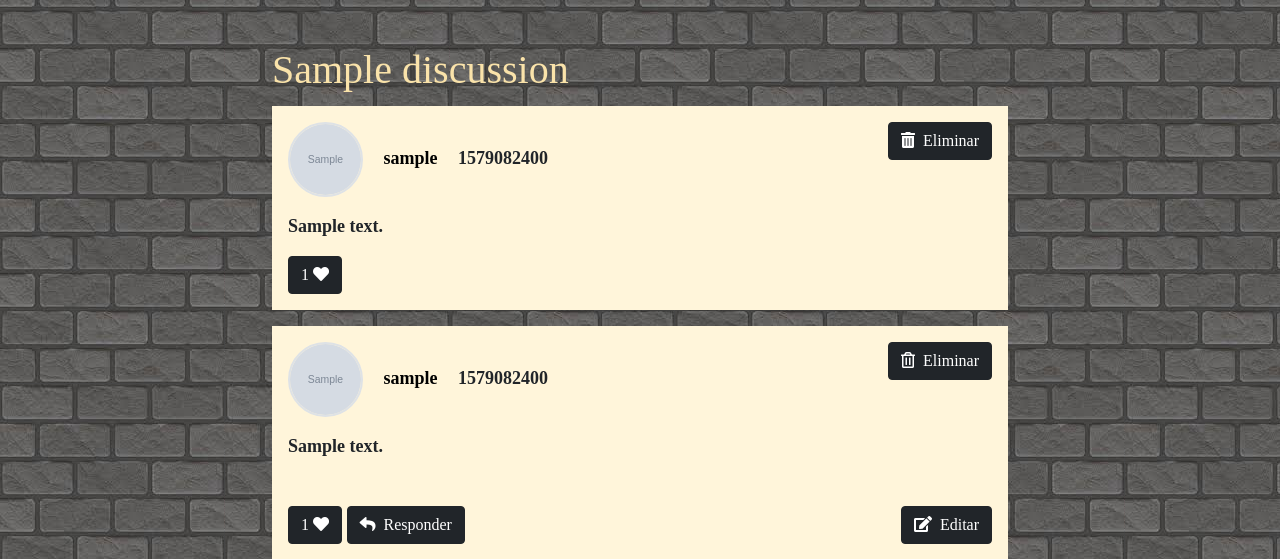
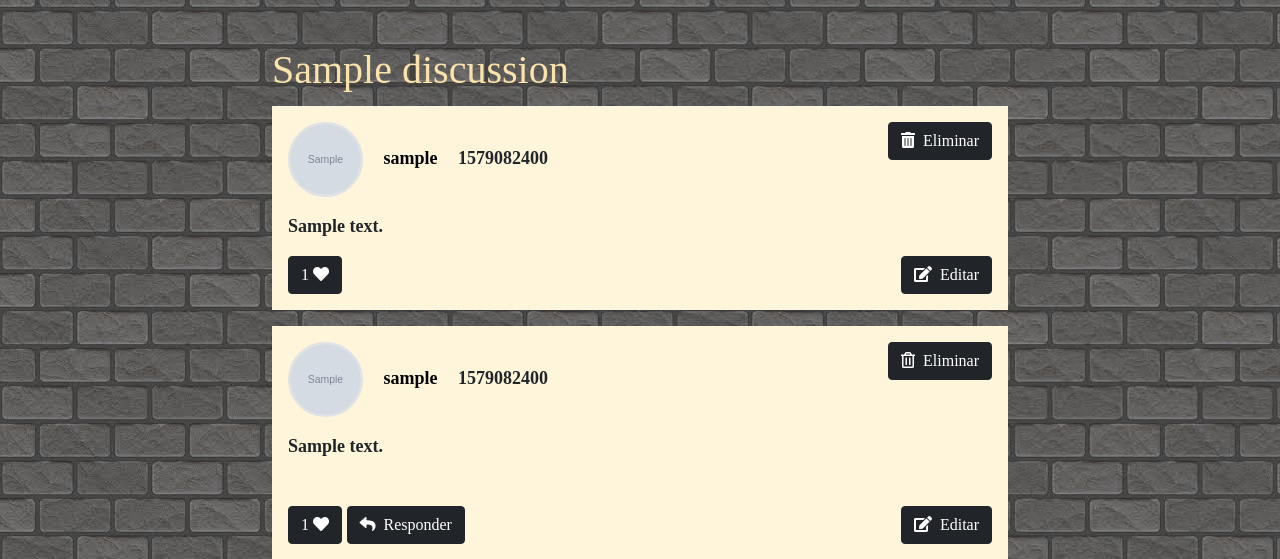
Before and after one commit to Migueel0/Ageforum, a Django app: page /1 in a window 1280 px wide. Shown: the part 66-625 px from the top of the page. Run offline with Django 3.2, Linux system fonts and the light colour scheme; a user stored in the database is signed in; tables that the repository leaves empty hold one stand-in row (values such as "Sample post"); grey boxes marked "Sample" are stand-in pictures; some libraries are stand-ins or nearby versions.

Commit message:
solve edit buttom bug

```diff
--- a/templates/forum/discussion_detail.html
+++ b/templates/forum/discussion_detail.html
@@ -37,6 +37,7 @@
                         </div>
                     </div>
                     {%endif%}
+
                     <a class="black_link" href="/accounts/profile/{{discussion.user.id}}">
                         {% if discussion.user.avatar %}
                         <img style="border: 3px solid; color: black;" id="discussion_user_avatar"
@@ -61,6 +62,29 @@
 
                 <div id="discussion_actions_wrapper">
                     {%if user.id == discussion.user.id%}
+                    {%if user.id == discussion.user.id%}
+                    <div class="row">
+                        <div class="d-none d-xl-block">
+                            <div class="position-relative">
+                                <div class="position-absolute top-0 end-0">
+                                    <div class="input-group mb-3">
+                                        <div class="input-group-prepend">
+                                            {% csrf_token %}
+                                            <form action="edit_text/{{ discussion.id }}">
+                                                {% csrf_token %}
+                                                <button id="edit_discussion_button_{{discussion.id}}" type="submit"
+                                                    class="btn btn-dark message_vote_button d-inline"> <em
+                                                        class="fas fa-edit btn-dark"></em>
+                                                    <p class="d-inline">&nbsp;Editar</p>
+                                                </button>
+                                            </form>
+                                        </div>
+                                    </div>
+                                </div>
+                            </div>
+                        </div>
+                    </div>
+                    {%endif%}
                     <div class="row">
                         <div class="d-xl-none">
                             <div class="position-relative">
```
